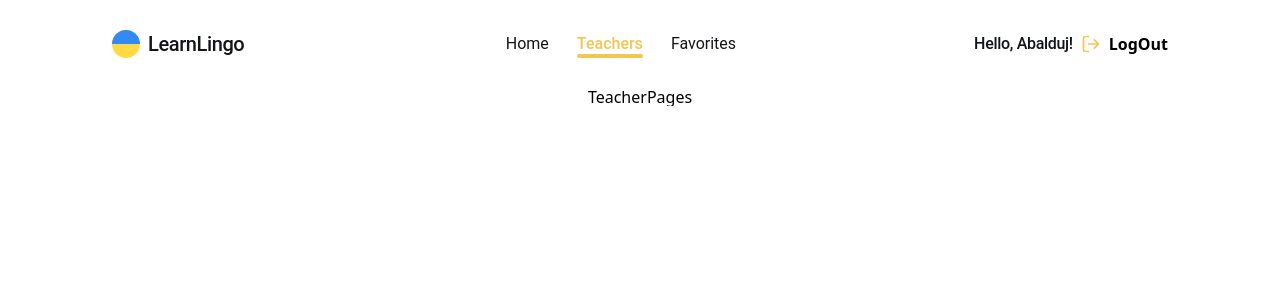
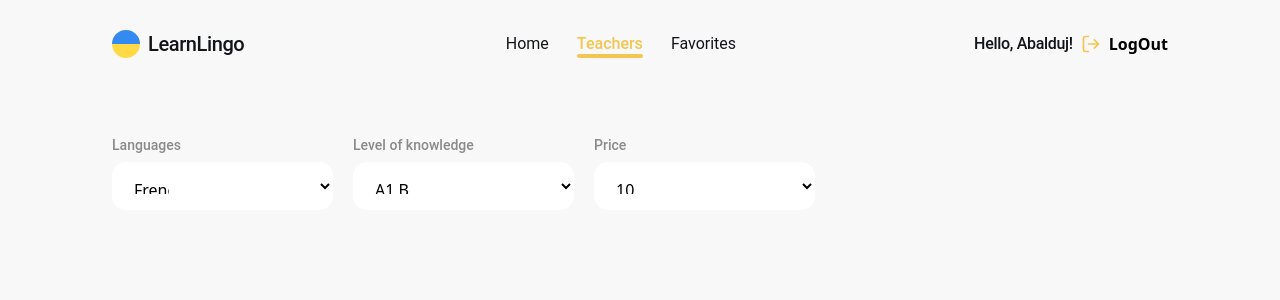
Before and after one commit to VitaliiBarabash1990/LearnLingoApp, a React (Vite) app: page /teachers in a window 1280 px wide. Shown: the top 300 px of the page. Built offline with nearby package versions, Linux system fonts and the light colour scheme.

Commit message:
create search

```diff
--- a/src/index.css
+++ b/src/index.css
@@ -5,6 +5,7 @@
 
 	--text-color: #121417;
 	--color-white: #fff;
+	--color-gray: #8a8a89;
 	--background-1: #f8f8f8;
 	--background-2: #fbe9ba;
 
--- a/src/pages/HomePage/HomePage.module.css
+++ b/src/pages/HomePage/HomePage.module.css
@@ -77,7 +77,7 @@
 	transform: translateX(-50%);
 }
 .stat_list {
-	margin-top: 24px;
+	margin: 24px 0 32px;
 	border: 3px dashed var(--yellow);
 	border-radius: 30px;
 	width: 100%;
--- a/src/pages/TeacherPages/TeacherPages.jsx
+++ b/src/pages/TeacherPages/TeacherPages.jsx
@@ -1,5 +1,124 @@
+import { useEffect, useState } from "react";
+import s from "./TeacherPages.module.css";
+
+const languages = ["French", "English", "German", "Ukrainian", "Polish"];
+const levels = [
+	"A1 Beginner",
+	"A2 Elementary",
+	"B1 Intermediate",
+	"B2 Upper-Intermediate",
+];
+const prices = ["10", "20", "30", "40"];
+
 const TeacherPages = () => {
-	return <div>TeacherPages</div>;
+	const [formData, setFormData] = useState({
+		language: languages[0].toLowerCase(),
+		level: levels[0].toLowerCase(),
+		price: prices[0].toLowerCase(),
+	});
+	useEffect(() => {
+		// document.body.style.background = "var(--background-1)";
+		document.body.classList.add(s.bg_teacher);
+
+		return () => {
+			// document.body.style.background = "";
+			document.body.classList.remove(s.bg_teacher);
+		};
+	}, []);
+
+	const handleChange = (event) => {
+		// З button
+		// setFormData({
+		// 	...formData,
+		// 	[event.target.name]: event.target.value,
+		// });
+
+		// без button
+		const newFormData = {
+			...formData,
+			[event.target.name]: event.target.value,
+		};
+		setFormData(newFormData);
+		console.log("Оновлені дані форми:", newFormData);
+	};
+
+	// З button
+	// const handleSubmit = (event) => {
+	// 	event.preventDefault();
+	// 	console.log("Дані форми:", formData);
+	// };
+
+	return (
+		<section className="section">
+			<div className="container">
+				<ul className={s.teacher_wraper}>
+					<li className={s.teacher_search}>
+						<form className={s.teacher_form}>
+							<ul className={s.teacher_search_list}>
+								<li className={s.teacher_search_item}>
+									<label htmlFor="lang" className={s.teacher_label}>
+										Languages
+									</label>
+									<select
+										id="lang"
+										name="language"
+										value={formData.language}
+										onChange={handleChange}
+										className={s.teacher_select}
+									>
+										{languages.map((lang, index) => (
+											<option key={index} value={lang.toLowerCase()}>
+												{lang}
+											</option>
+										))}
+									</select>
+								</li>
+
+								<li className={s.teacher_search_item}>
+									<label htmlFor="level" className={s.teacher_label}>
+										Level of knowledge
+									</label>
+									<select
+										id="level"
+										name="level"
+										value={formData.level}
+										onChange={handleChange}
+										className={s.teacher_select}
+									>
+										{levels.map((level, index) => (
+											<option key={index} value={level.toLowerCase()}>
+												{level}
+											</option>
+										))}
+									</select>
+								</li>
+
+								<li className={s.teacher_search_item}>
+									<label htmlFor="price" className={s.teacher_label}>
+										Price
+									</label>
+									<select
+										id="price"
+										name="price"
+										value={formData.price}
+										onChange={handleChange}
+										className={s.teacher_select}
+									>
+										{prices.map((price, index) => (
+											<option key={index} value={price.toLowerCase()}>
+												{price}
+											</option>
+										))}
+									</select>
+								</li>
+							</ul>
+						</form>
+					</li>
+					<li className={s.teacher_result}></li>
+				</ul>
+			</div>
+		</section>
+	);
 };
 
 export default TeacherPages;
--- /dev/null
+++ b/src/pages/TeacherPages/TeacherPages.module.css
@@ -0,0 +1,33 @@
+.teacher_wraper {
+	padding: 48px 64px;
+}
+.bg_teacher {
+	background: var(--background-1);
+}
+.teacher_search_list {
+	display: flex;
+	flex-direction: row;
+	align-items: center;
+	gap: 20px;
+}
+.teacher_search_item {
+	display: flex;
+	flex-direction: column;
+	align-items: flex-start;
+	gap: 8px;
+}
+.teacher_label {
+	font-family: var(--font-family);
+	font-weight: 500;
+	font-size: 14px;
+	line-height: 129%;
+	color: var(--color-gray);
+}
+.teacher_select {
+	border-radius: 14px;
+	border: none;
+	padding: 16px 148px 16px 18px;
+	width: 221px;
+	height: 48px;
+	background: var(--color-white);
+}
```
